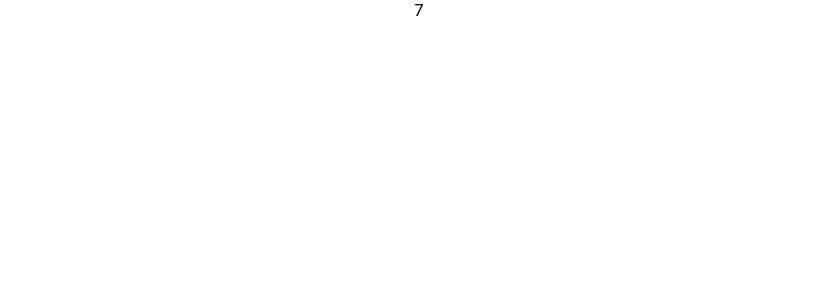
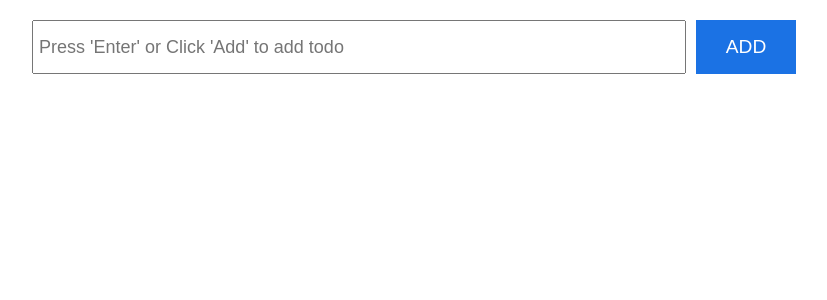
Before and after one commit to Suketu-Patel/one9-todo, a React (Create React App) app: page / in a window 1280 px wide. Shown: the top 300 px of the page, without its empty margins (221-1048 px from the left). Built offline with nearby package versions, Linux system fonts and the light colour scheme.

Commit message:
remove warnings

```diff
--- a/src/App.js
+++ b/src/App.js
@@ -1,14 +1,14 @@
 import React from 'react';
 import Todo from './components/Todo/Todo.js';
-import Timer from './components/Timer/Timer';
-import Counter from './components/Counter/Counter';
+// import Timer from './components/Timer/Timer';
+// import Counter from './components/Counter/Counter';
 import './App.css';
 
 function App() {
   return (
     <div className="App">
-      {/* <Todo /> */}
-      <Timer />
+      <Todo />
+      {/* <Timer /> */}
       {/* <Counter /> */}
     </div>
   );
```
